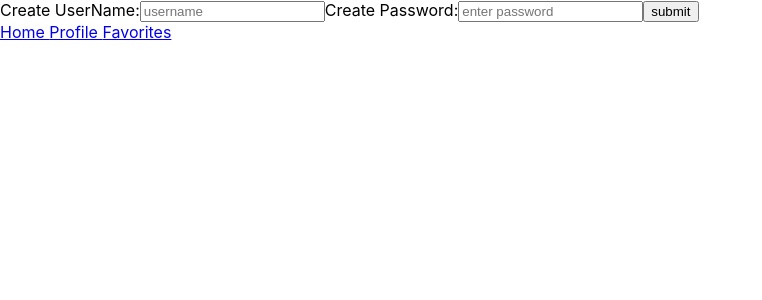
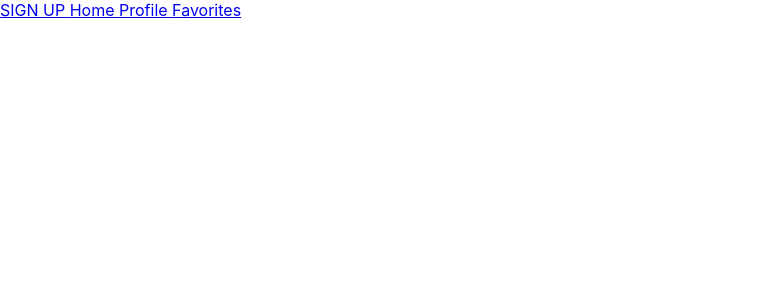
Before and after one commit to Briandepalmas/photoapp, a React (Create React App) app: page / in a window 1280 px wide. Shown: the top 300 px of the page, without its empty margins (0-762 px from the left). Built offline with nearby package versions, Linux system fonts and the light colour scheme; no server answers.

Commit message:
spent too much time on add user function with fakeJSON,switching to state only

```diff
--- a/src/App.js
+++ b/src/App.js
@@ -10,7 +10,13 @@ export default class App extends Component {
 constructor(props){
   super(props);
     this.state={
-      userInfo:[]
+      user:{
+        "id": 1,
+        "username": "Bret",
+        "password": "abc123",
+        "profilepic": "",
+        "online":false
+      }
     }
 }
 
@@ -23,19 +29,26 @@ componentDidMount(){
      console.log('there is an error', error)
    })
   }
-   //add user
-     addUser(username,password) {
-       console.log(username , password)
-      //  axios.post("http://my-json-server.typicode.com/briandepalmas/photoapp", {
-      //      username: username,
-      //      password: password,
-      //      online: false
-      //    })
-      //    .then(response =>
-      //      this.setState({data: [...this.state.data, response.data.user]})
-      //      ,console.log("neww",this.state.data)
-      //    );
-     }
+
+
+  //add user not functional
+  //    addUser(username,password) {
+  //     //  console.log(username , password)
+  //      axios.post("http://my-json-server.typicode.com/briandepalmas/photoapp/user", {
+  //           username:username,
+  //           password:password,
+  //          "profilepic": "url",
+  //          online: false
+  //        })
+  //        .then(response =>
+  //         console.log(response.data)
+  //         //  this.setState({userInfo: [...this.state.userInfo, response.data]})
+  //         //  ,console.log("neww",this.state.userInfo)
+  //        )
+  //        .catch(error => {
+  //    console.log('there is an error', error)
+  //  })
+
 
 
 
@@ -44,16 +57,17 @@ componentDidMount(){
     return (
       <Router>
          <div>
-           <Signup addUser={this.addUser}/>
+           {/* how to pass function as prop without rendering component? */}
+           {/* <Signup addUser={this.addUser}/> */}
           <nav>
-           {/* <Link to="/signup">SIGN UP </Link> */}
+           <Link to="/signup">SIGN UP </Link>
            <Link to="/home">Home </Link>
            <Link to="/profile">Profile </Link>
            <Link to="/favorites">Favorites</Link>
           </nav>
 
         <Switch>
-         {/* <Route exact path="/signup" component={Signup} /> */}
+         <Route exact path="/signup" component={Signup} />
          {/* <Route exact path="/home" component={Home} />
          <Route exact path="/profile" component={Profile} />
          <Route exact path="/favorites" component={Favorites} /> */}
--- a/src/components/Signup.js
+++ b/src/components/Signup.js
@@ -3,19 +3,23 @@ import React, { Component } from 'react'
 export class Signup extends Component {
 //component state not being share as props
     state={
-        username:'',
-        password:''
+             username:"",
+             password:""
     }
+
     onSubmit = (event) => {
         event.preventDefault();
-        this.props.addUser(this.state.username);
-        this.props.addUser(this.state.password)
+        console.log(this.state.username)
+        this.props.addUser(this.state.username, this.state.password);
+
         //resets username and password back to empty to receive new user input
-       // this.setState({ username: '',password:'' });
+        this.setState({ username: '',password:'' });
       }
 
-      //targets name of input forms username and password
-    onChange = (event) => this.setState({ [event.target.name]: event.target.value });
+      //targets name of input forms username and password and
+    onChange = (event) => ({[event.target.name]: event.target.value });
+   // this.setState({user:{[event.target.name]: event.target.value ,}})
+    // ({ user:{[event.target.name]: event.target.value }});
 
     render() {
         return (
@@ -29,7 +33,7 @@ export class Signup extends Component {
                 <input type="text" name="password" placeholder="enter password" value={this.state.password}
                 onChange={this.onChange}/>
 
-                <input type="submit" value="submit"></input>
+                <input type="submit" ></input>
             </form>
         )
     }
```
